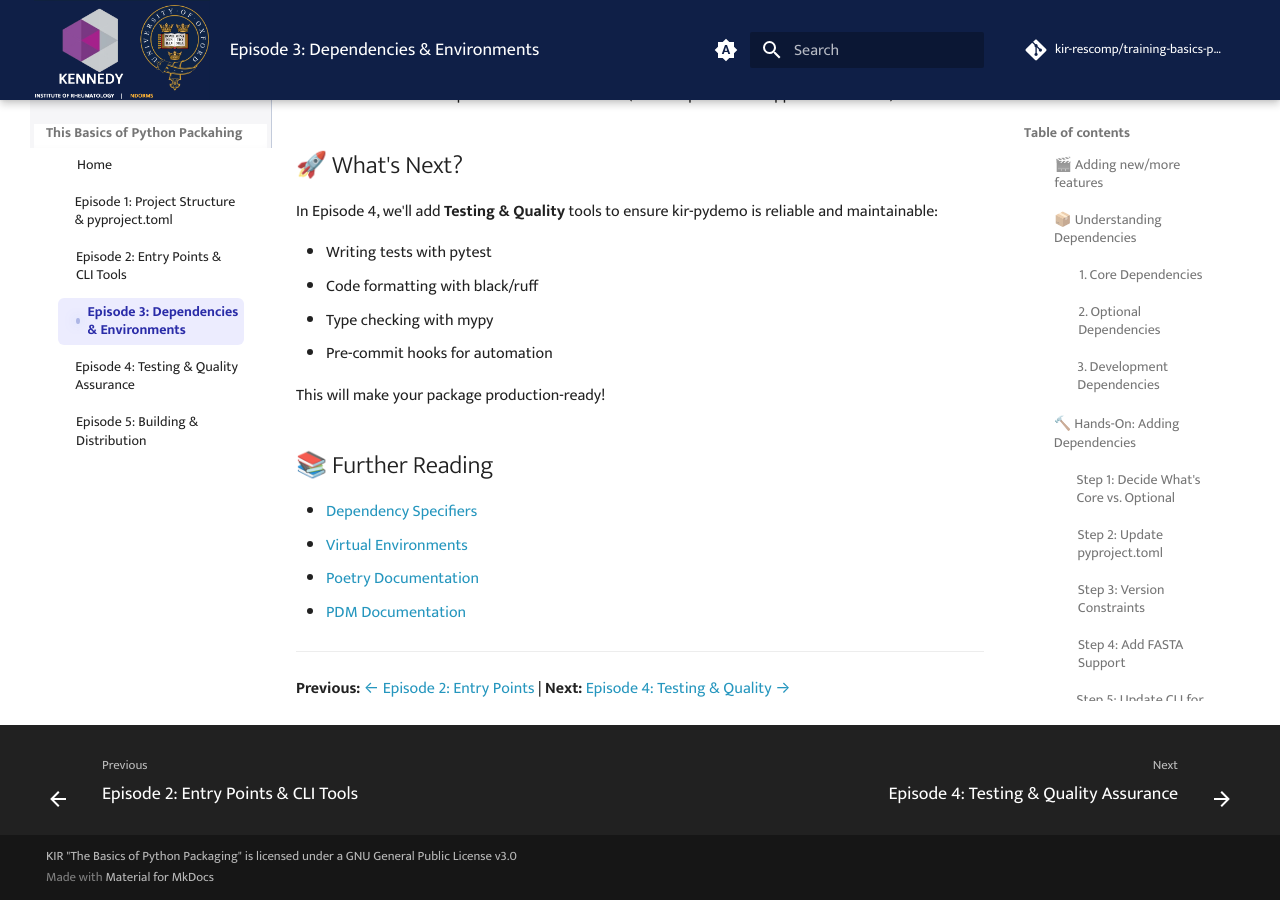
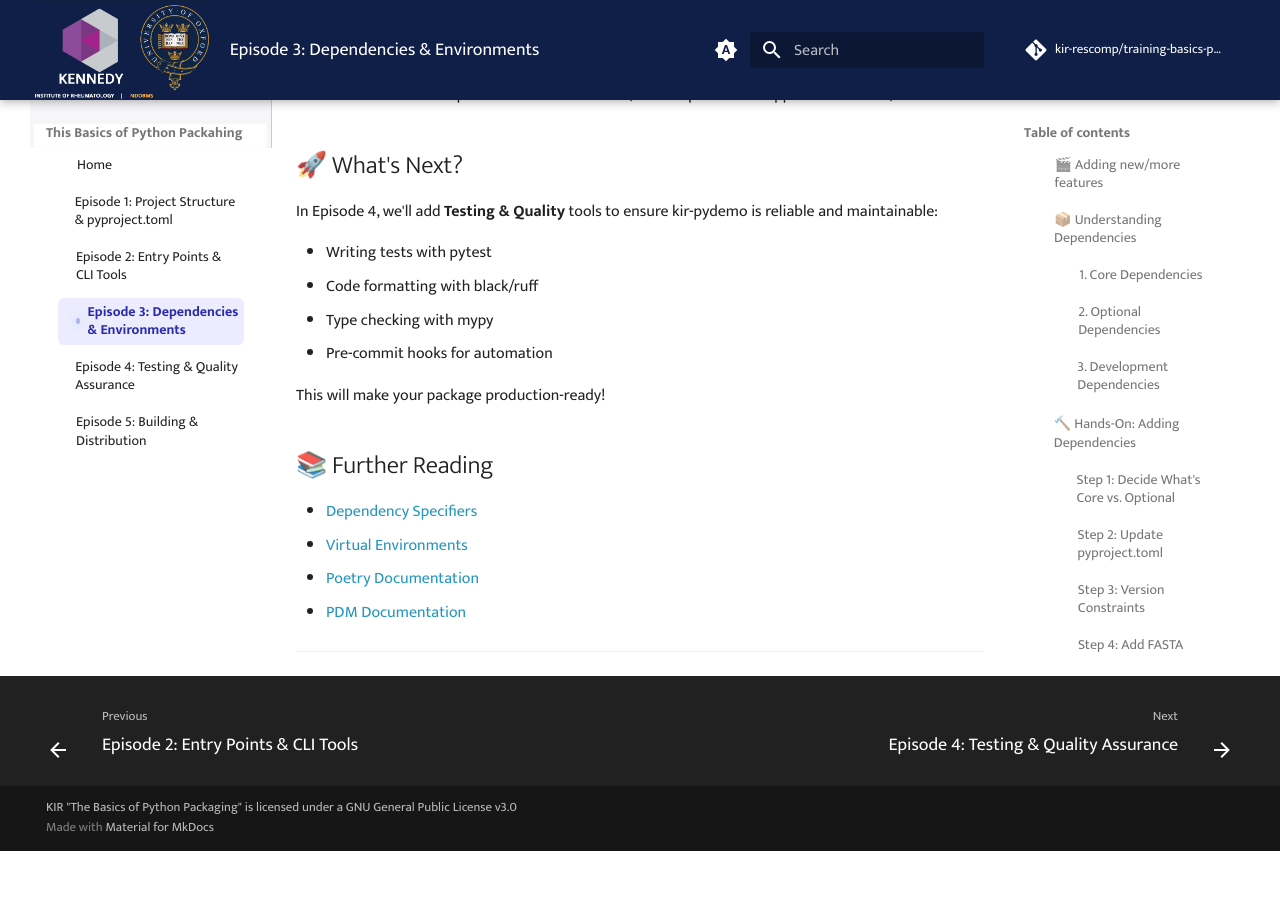
Before and after one commit to kir-rescomp/training-basics-python-packaging, an MkDocs documentation site: the page built from docs/episode-03.md, in a window 1280 px wide and 900 px high, scrolled down 12146 px. Built offline with MkDocs 1.6.1 and Material for MkDocs 9.7.7, drawn with Linux system fonts in a browser that asks for light colours; comment, search, counter and statistics services are not loaded; after the commit the page ends 12997 px from its top, so only the background shows below that.

Commit message:
remove the hyperlink for next episode at the end of the page as mkdocs native option is available

```diff
--- a/docs/episode-03.md
+++ b/docs/episode-03.md
@@ -510,5 +510,3 @@ This will make your package production-ready!
 - [PDM Documentation](https://pdm.fming.dev/)
 
 ---
-
-**Previous:** [← Episode 2: Entry Points](episode-02.md) | **Next:** [Episode 4: Testing & Quality →](episode-04.md)
```
